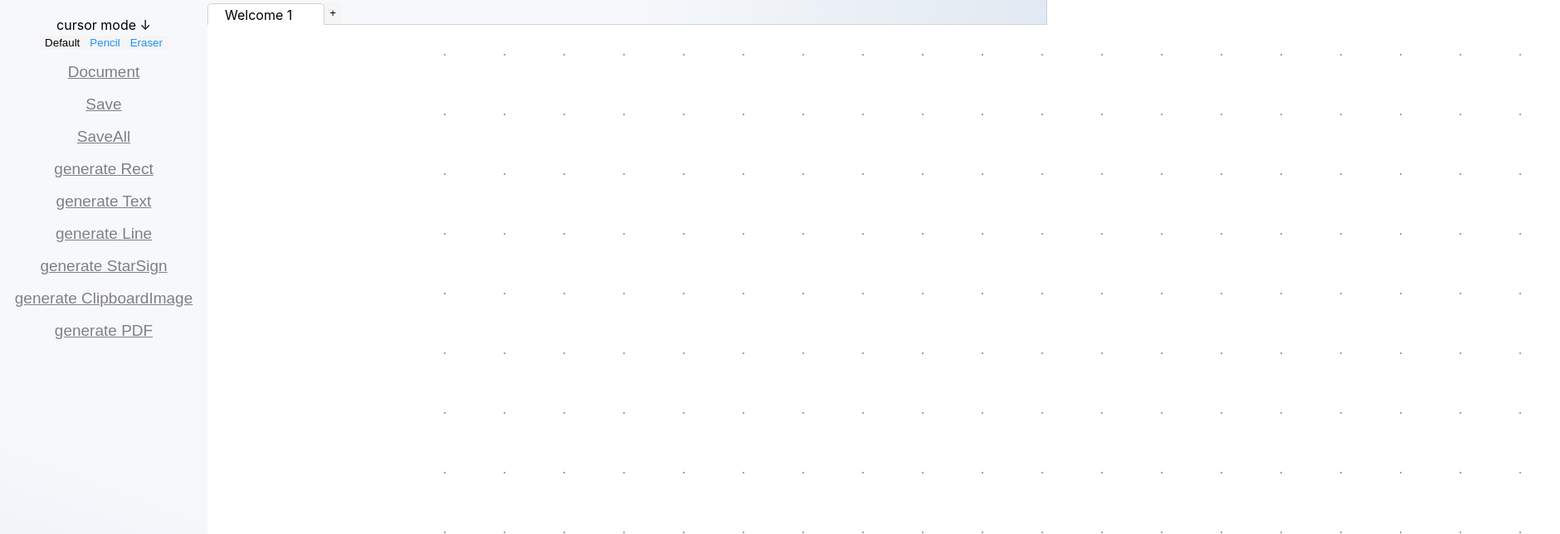
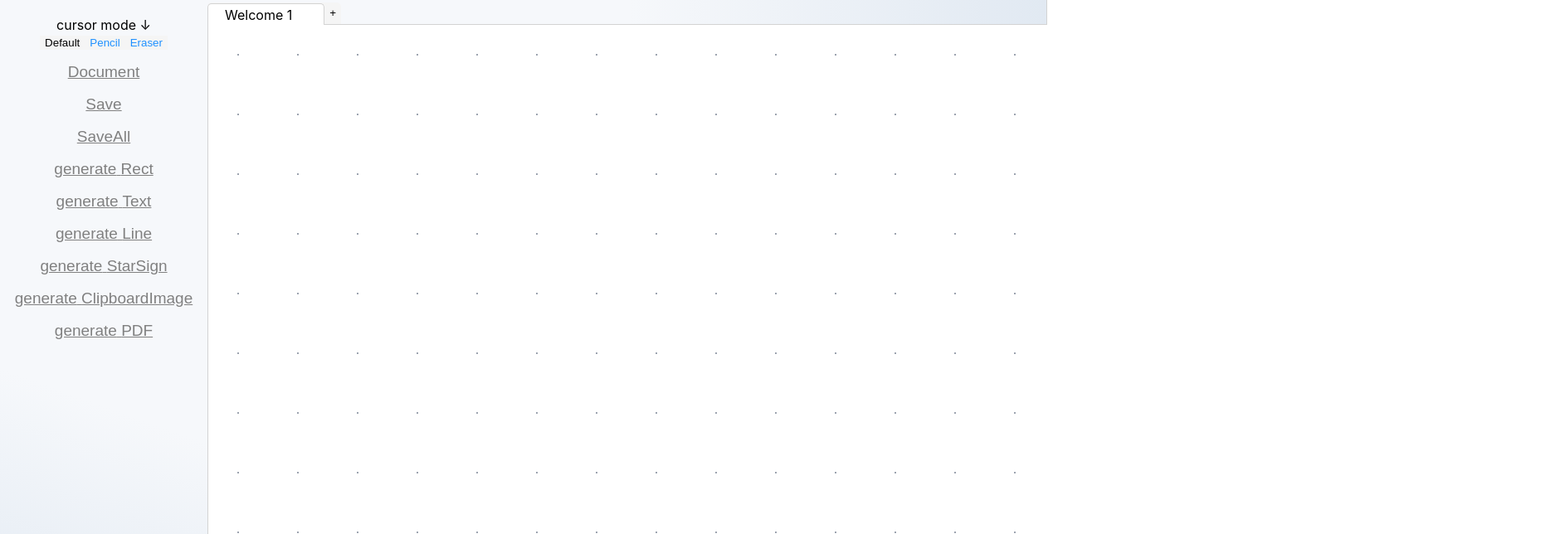
Before and after one commit to JaeanHan/whiteboard, a React (Create React App) app: page / in a window 1280 px wide. Shown: the top 644 px of the page at 83% size, 1880 px wide, since content can reach past the window. Built offline with nearby package versions, Linux system fonts and the light colour scheme.

Commit message:
feat: 캔버스 스크롤 로직 수정

```diff
--- a/src/components/Canvas/Canvas.js
+++ b/src/components/Canvas/Canvas.js
@@ -46,6 +46,8 @@ export const Canvas = forwardRef(({ currentEvent, setCurrentEvent, owner, canvas
   const [tempPos, setTempPos] = useState(new Map());
   const [cursorMode, setCursorMode] = useState(cursorModeEnum.default);
 
+  const canvasWrapRef = useRef(null);
+  const lastScroll = useRef({ top: 0, left: 0 });
 
   const TM = ThrottlingDebouncingManager.getInstance();
   const WM = WindowManager.getInstance();
@@ -98,36 +100,43 @@ export const Canvas = forwardRef(({ currentEvent, setCurrentEvent, owner, canvas
     TM.setEventMap(TM.scrollEvent, true);
 
     setTimeout(() => {
-      const canvasX = canvasSize.width;
-      const hiddenX = window.scrollX;
-      const clientX = window.innerWidth;
+      const scrollX = canvasWrapRef.current.scrollLeft;
+      const scrollY = canvasWrapRef.current.scrollTop;
 
-      const canvasY = canvasSize.height;
-      const hiddenY = window.scrollY;
-      const clientY = window.innerHeight;
+      const isVertical = scrollX !== lastScroll.current.left;
+      const isHorizontal = scrollY !== lastScroll.current.top;
+      setCanvasSize((prev) => {
+        const xScrollModular = Math.round(scrollX / 100)
+        const yScrollModular = Math.round(scrollY / 100)
 
-      setCanvasSize((prev) => {
         const windowSize = {
-          width:
-              canvasX - (hiddenX + clientX) <= 50 ? canvasX + 100 : prev.width,
-          height:
-              canvasY - (hiddenY + clientY) <= 50 ? canvasY + 100 : prev.height,
+          width: isVertical && scrollX / 100 > lastScroll.current.left  ? prev.width + 100 : prev.width,
+          height: isHorizontal && scrollY / 100 > lastScroll.current.top ? prev.height + 100 : prev.height,
         };
+
+        lastScroll.current = {
+          left: xScrollModular,
+          top: yScrollModular
+        }
 
         WM.setWindowSize(windowSize);
 
         return windowSize;
       });
+      lastScroll.current = {
+        left: scrollX,
+        top: scrollY,
+      }
 
       TM.setEventMap(TM.scrollEvent, false);
     }, 150);
   };
 
   useEffect(() => {
-    window.addEventListener("scroll", onScroll);
+    canvasWrapRef.current.addEventListener("scroll", onScroll);
 
     return () => {
-      window.removeEventListener("scroll", onScroll);
+      canvasWrapRef.current.removeEventListener("scroll", onScroll);
     };
   }, [canvasSize]);
 
@@ -357,6 +366,7 @@ export const Canvas = forwardRef(({ currentEvent, setCurrentEvent, owner, canvas
 
 
   return (
+      <div ref={canvasWrapRef} className={styles.canvasWrap}>
         <div
             id="canvas"
             className={styles.canvas}
@@ -364,7 +374,7 @@ export const Canvas = forwardRef(({ currentEvent, setCurrentEvent, owner, canvas
             style={{
               width: canvasSize.width,
               height: canvasSize.height,
-            marginLeft: sideBarWidth,
+
               marginTop: bannerHeight,
               cursor:
                   currentEvent === eventNameEnum.write
@@ -393,5 +403,6 @@ export const Canvas = forwardRef(({ currentEvent, setCurrentEvent, owner, canvas
           ))}
           {render(liveStore, handleSelect, deleteSvgById, setAdditionalProps)}
         </div>
+      </div>
   );
 });
--- a/src/components/Canvas/canvas.module.css
+++ b/src/components/Canvas/canvas.module.css
@@ -1,8 +1,17 @@
+.canvasWrap {
+    width: 100%;
+    height: 100%;
+    overflow: auto;
+
+    border-left: 1px solid lightgray;
+    display: grid;
+    grid-template-rows: 1fr;
+    grid-template-columns: 1fr;
+}
+
 .canvas {
     position: relative;
     background-color: white;
-    /*border-left: 1px solid lightgray;*/
-    /*border-top: 1px solid lightgray;*/
     scroll-behavior: smooth;
     touch-action: none;
 
```
Lines whose indentation alone changed are shown as unchanged.
